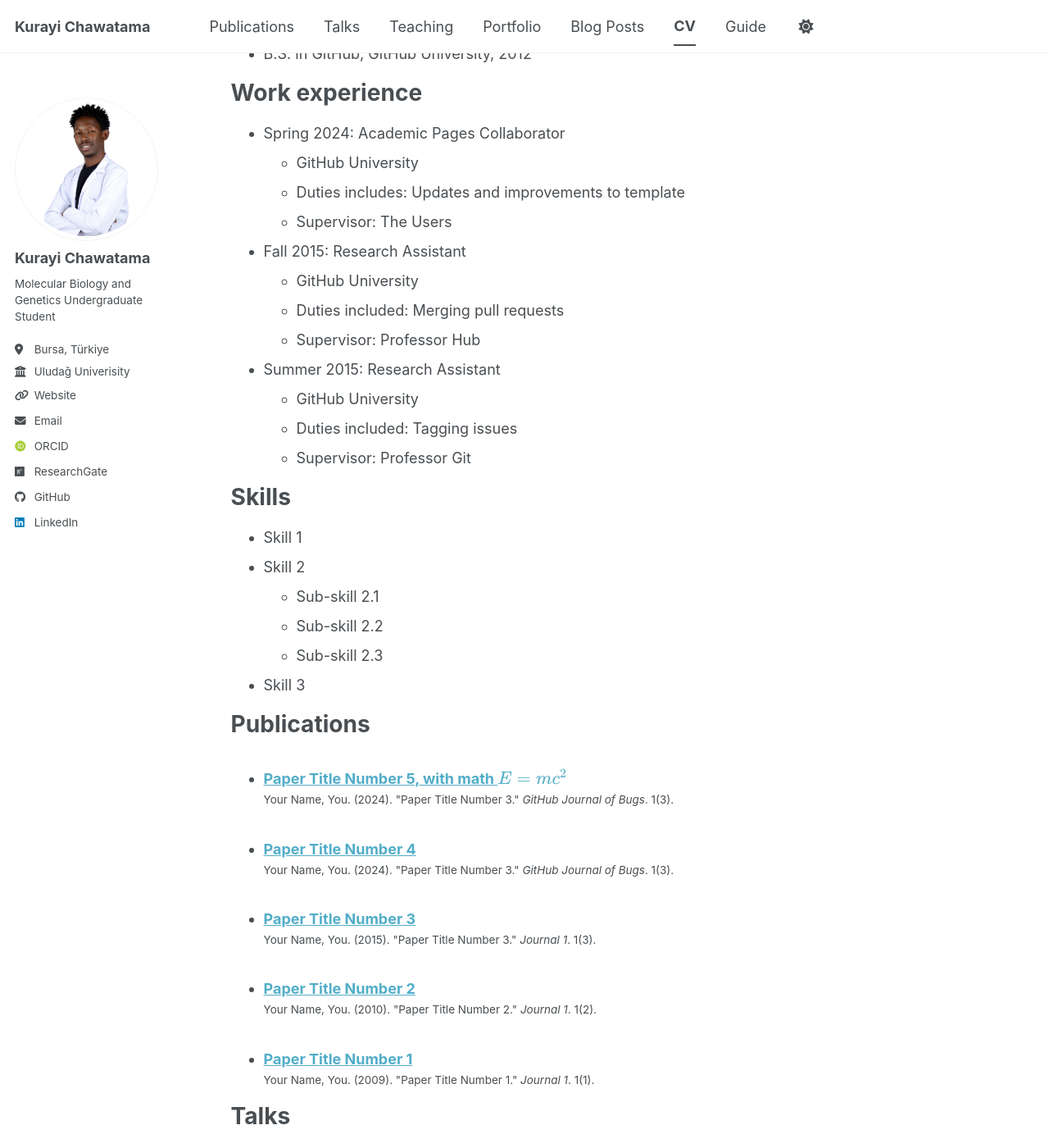
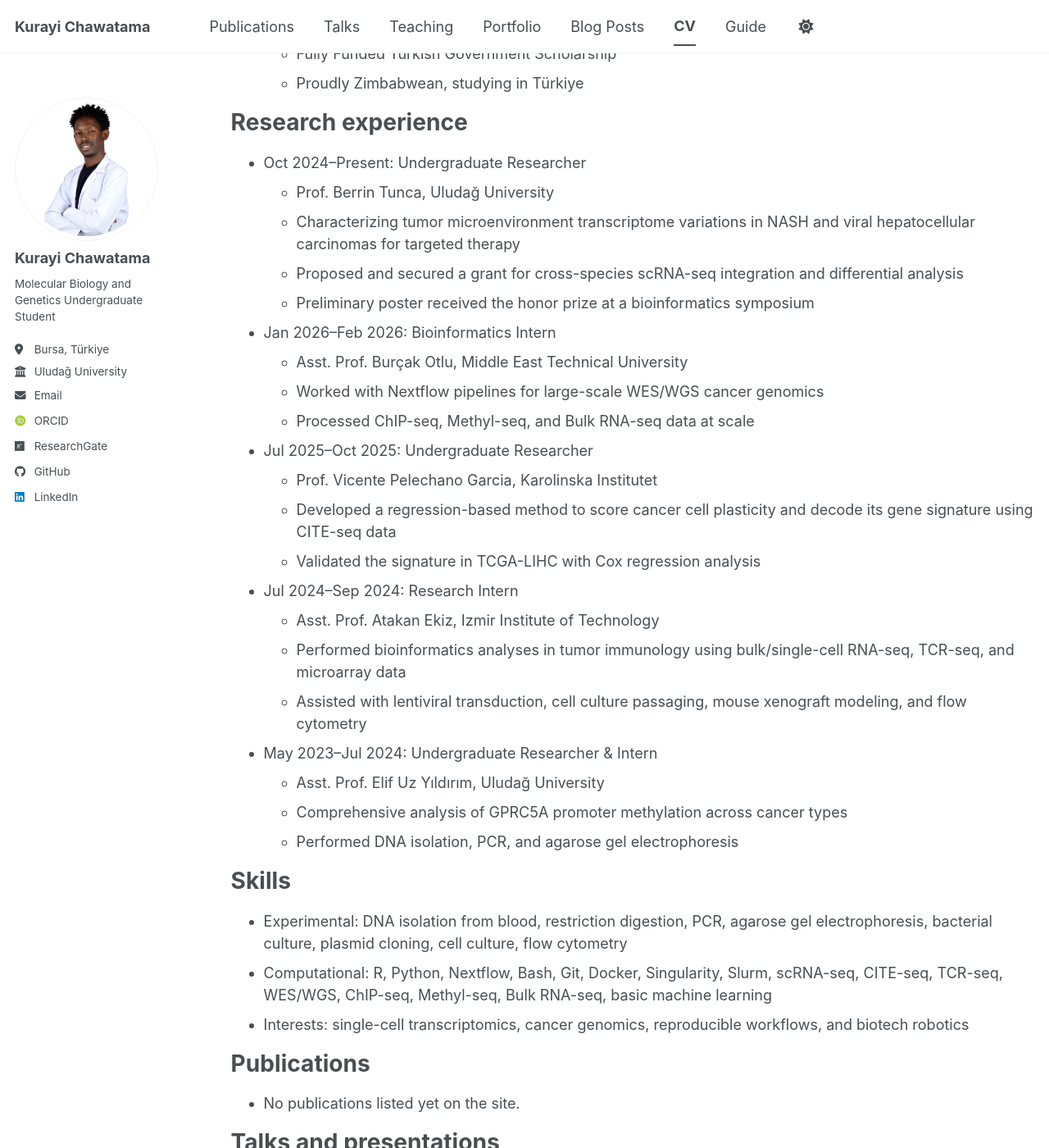
Before and after one commit to KurayiChawatama/kurayi-chawatama.github.io, a Jekyll site: the page built from _pages/cv.md, in a window 1280 px wide and 1400 px high, scrolled down 215 px. Shown: the whole window at 82% size. Built offline with Jekyll 4.4.1, drawn with Linux system fonts in a browser that asks for light colours; some web fonts are replaced; a script bundle is joined from its source files by our own code; library files that are not in the unit come from our copies; some of the changed text lies outside the part shown.

```diff
--- a/_config.yml
+++ b/_config.yml
@@ -28,8 +28,8 @@ author:
   pronouns         : # example: "she/her"
   bio              : "Molecular Biology and Genetics Undergraduate Student"
   location         : "Bursa, Türkiye"
-  employer         : "Uludağ Univerisity"
-  uri              : "https://kurayi-chawatama.github.io"
+  employer         : "Uludağ University"
+  uri              :
   email            : "kurichawaz@gmail.com"
 
   # Academic websites
--- a/_data/cv.json
+++ b/_data/cv.json
@@ -1,152 +1,165 @@
 {
   "basics": {
-    "name": "Your Sidebar Name",
-    "email": "none@example.org",
-    "phone": "",
-    "website": "https://academicpages.github.io",
-    "summary": "Currently employed at Red Brick University. Short biography for the left-hand sidebar",
+    "name": "Kurayi Chawatama",
+    "label": "Molecular Biology and Genetics Undergraduate Student",
+    "email": "kurichawaz@gmail.com",
+    "phone": "+90 505 650 69 12",
+    "website": "https://kurayichawatama.github.io/",
+    "summary": "Proudly Zimbabwean Molecular Biology and Genetics undergraduate at Uludağ University focused on cancer genomics, transcriptomics, and bioinformatics.",
     "location": {
       "address": "",
       "postalCode": "",
-      "city": "Earth",
-      "countryCode": "US",
-      "region": ""
+      "city": "Bursa",
+      "countryCode": "TR",
+      "region": "Türkiye"
     },
     "profiles": [
       {
-        "network": "Google Scholar",
-        "username": "",
-        "url": "https://scholar.google.com/citations?user=PS_CX0AAAAAJ"
+        "network": "GitHub",
+        "username": "KurayiChawatama",
+        "url": "https://github.com/KurayiChawatama"
+      },
+      {
+        "network": "LinkedIn",
+        "username": "kurayi-chawatama",
+        "url": "https://www.linkedin.com/in/kurayi-chawatama/"
       },
       {
         "network": "ORCID",
-        "username": "",
-        "url": "https://orcid.org/yourorcidurl"
+        "username": "0009-0005-2642-5407",
+        "url": "https://orcid.org/0009-0005-2642-5407"
       },
       {
-        "network": "GitHub",
-        "username": "academicpages",
-        "url": "https://github.com/academicpages"
+        "network": "ResearchGate",
+        "username": "Kurayi-Chawatama",
+        "url": "https://www.researchgate.net/profile/Kurayi-Chawatama"
       }
     ]
   },
-  "work": [],
+  "work": [
+    {
+      "company": "Uludağ University",
+      "position": "Undergraduate Researcher",
+      "startDate": "2024-10-01",
+      "endDate": "Present",
+      "summary": "Characterizing tumor microenvironment transcriptome variations in NASH and viral hepatocellular carcinomas for targeted therapy.",
+      "highlights": [
+        "Proposed and secured a grant for cross-species scRNA-seq integration and differential analysis.",
+        "Validated findings in vitro using an FFA-induced HCC model.",
+        "Preliminary poster received the honor prize at a bioinformatics symposium."
+      ]
+    },
+    {
+      "company": "Middle East Technical University",
+      "position": "Bioinformatics Intern",
+      "startDate": "2026-01-01",
+      "endDate": "2026-02-01",
+      "summary": "Worked with Nextflow pipelines for large-scale cancer genomics and multi-omics analysis.",
+      "highlights": [
+        "Supported WES/WGS somatic variant calling and mutational signature analysis.",
+        "Processed ChIP-seq, Methyl-seq, and Bulk RNA-seq data at scale."
+      ]
+    },
+    {
+      "company": "Karolinska Institutet",
+      "position": "Undergraduate Researcher",
+      "startDate": "2025-07-01",
+      "endDate": "2025-10-01",
+      "summary": "Developed and validated a regression-based method for cancer cell plasticity scoring using CITE-seq data.",
+      "highlights": [
+        "Decoded gene signatures associated with cancer cell plasticity in hepatocellular carcinoma.",
+        "Validated the signature in TCGA-LIHC with Cox regression analysis."
+      ]
+    },
+    {
+      "company": "Izmir Institute of Technology",
+      "position": "Research Intern",
+      "startDate": "2024-07-01",
+      "endDate": "2024-09-01",
+      "summary": "Performed bioinformatics analyses in tumor immunology using bulk/single-cell RNA-seq, TCR-seq, and microarray data.",
+      "highlights": [
+        "Investigated immune-related lncRNAs.",
+        "Assisted with lentiviral transduction, cell culture passaging, mouse xenograft modeling, and flow cytometry."
+      ]
+    },
+    {
+      "company": "Uludağ University",
+      "position": "Undergraduate Researcher & Intern",
+      "startDate": "2023-05-01",
+      "endDate": "2024-07-01",
+      "summary": "Worked on the comprehensive analysis of GPRC5A promoter methylation across cancer types.",
+      "highlights": [
+        "Presented a methyl-seq pilot study poster at a bioinformatics symposium.",
+        "Performed DNA isolation, PCR, and agarose gel electrophoresis."
+      ]
+    }
+  ],
   "education": [
     {
-      "institution": "GitHub University",
-      "area": "Ph.D in Version Control Theory",
+      "institution": "Uludağ University",
+      "area": "Molecular Biology and Genetics, B.Sc.",
       "studyType": "",
-      "startDate": "",
-      "endDate": "2018",
-      "gpa": null,
-      "courses": []
+      "startDate": "2023-10-01",
+      "endDate": "2027-07-01",
+      "gpa": "3.1/4",
+      "courses": [
+        "Fully Funded Turkish Government Scholarship"
+      ]
+    }
+  ],
+  "skills": [
+    {
+      "name": "Experimental",
+      "keywords": [
+        "DNA isolation from blood",
+        "Restriction digestion",
+        "PCR",
+        "Agarose gel electrophoresis",
+        "Bacterial culture",
+        "Plasmid cloning",
+        "Cell culture",
+        "Flow cytometry"
+      ]
     },
     {
-      "institution": "GitHub University",
-      "area": "M.S. in Jekyll",
-      "studyType": "",
-      "startDate": "",
-      "endDate": "2014",
-      "gpa": null,
-      "courses": []
-    },
-    {
-      "institution": "GitHub University",
-      "area": "B.S. in GitHub",
-      "studyType": "",
-      "startDate": "",
-      "endDate": "2012",
-      "gpa": null,
-      "courses": []
+      "name": "Computational",
+      "keywords": [
+        "R",
+        "Python",
+        "Nextflow",
+        "Bash",
+        "Git",
+        "Docker",
+        "Singularity",
+        "Slurm",
+        "scRNA-seq",
+        "CITE-seq",
+        "TCR-seq",
+        "WES/WGS",
+        "ChIP-seq",
+        "Methyl-seq",
+        "Bulk RNA-seq",
+        "Basic machine learning"
+      ]
     }
   ],
-  "skills": [],
   "languages": [],
-  "interests": [],
-  "references": [],
-  "publications": [
+  "interests": [
     {
-      "name": "Paper Title Number 1",
-      "publisher": "Journal 1",
-      "releaseDate": "2009-10-01",
-      "website": "https://academicpages.github.io/files/paper1.pdf",
-      "summary": "This paper is about the number 1. The number 2 is left for future work."
-    },
-    {
-      "name": "Paper Title Number 2",
-      "publisher": "Journal 1",
-      "releaseDate": "2010-10-01",
-      "website": "https://academicpages.github.io/files/paper2.pdf",
-      "summary": "This paper is about the number 2. The number 3 is left for future work."
-    },
-    {
-      "name": "Paper Title Number 3",
-      "publisher": "Journal 1",
-      "releaseDate": "2015-10-01",
-      "website": "https://academicpages.github.io/files/paper3.pdf",
-      "summary": "This paper is about the number 3. The number 4 is left for future work."
-    },
-    {
-      "name": "Paper Title Number 4",
-      "publisher": "GitHub Journal of Bugs",
-      "releaseDate": "2024-02-17",
-      "website": "https://academicpages.github.io/files/paper3.pdf",
-      "summary": "This paper is about fixing template issue #693."
+      "name": "Research interests",
+      "keywords": [
+        "Cancer genomics",
+        "Single-cell transcriptomics",
+        "Immunoinformatics",
+        "Open-source bioinformatics",
+        "Scientific outreach and translation",
+        "Biotech robotics"
+      ]
     }
   ],
-  "presentations": [
-    {
-      "name": "Talk 1 on Relevant Topic in Your Field",
-      "event": "UC San Francisco, Department of Testing",
-      "date": "2012-03-01",
-      "location": "San Francisco, CA, USA",
-      "description": ""
-    },
-    {
-      "name": "Tutorial 1 on Relevant Topic in Your Field",
-      "event": "UC-Berkeley Institute for Testing Science",
-      "date": "2013-03-01",
-      "location": "Berkeley, CA, USA",
-      "description": ""
-    },
-    {
-      "name": "Talk 2 on Relevant Topic in Your Field",
-      "event": "London School of Testing",
-      "date": "2014-02-01",
-      "location": "London, UK",
-      "description": ""
-    },
-    {
-      "name": "Conference Proceeding talk 3 on Relevant Topic in Your Field",
-      "event": "Testing Institute of America 2014 Annual Conference",
-      "date": "2014-03-01",
-      "location": "Los Angeles, CA, USA",
-      "description": ""
-    }
-  ],
-  "teaching": [
-    {
-      "course": "Teaching experience 1",
-      "institution": "University 1, Department",
-      "date": "2014-01-01",
-      "role": "Undergraduate course",
-      "description": ""
-    },
-    {
-      "course": "Teaching experience 2",
-      "institution": "University 1, Department",
-      "date": "2015-01-01",
-      "role": "Workshop",
-      "description": ""
-    }
-  ],
-  "portfolio": [
-    {
-      "name": "Portfolio item number 1",
-      "category": "portfolio",
-      "date": "",
-      "url": "",
-      "description": "Short description of portfolio item number 1<br/><img src='/images/500x300.png'>"
-    }
-  ]
+  "references": [],
+  "publications": [],
+  "presentations": [],
+  "teaching": [],
+  "portfolio": []
 }
--- a/_pages/cv.md
+++ b/_pages/cv.md
@@ -11,54 +11,62 @@ redirect_from:
 
 Education
 ======
-* Ph.D in Version Control Theory, GitHub University, 2018 (expected)
-* M.S. in Jekyll, GitHub University, 2014
-* B.S. in GitHub, GitHub University, 2012
+* B.Sc. in Molecular Biology and Genetics, Uludağ University, Bursa, Türkiye, 2023–2027 (expected)
+  * GPA: 3.1/4
+  * Fully Funded Turkish Government Scholarship
+  * Proudly Zimbabwean, studying in Türkiye
 
-Work experience
+Research experience
 ======
-* Spring 2024: Academic Pages Collaborator
-  * GitHub University
-  * Duties includes: Updates and improvements to template
-  * Supervisor: The Users
+* Oct 2024–Present: Undergraduate Researcher
+  * Prof. Berrin Tunca, Uludağ University
+  * Characterizing tumor microenvironment transcriptome variations in NASH and viral hepatocellular carcinomas for targeted therapy
+  * Proposed and secured a grant for cross-species scRNA-seq integration and differential analysis
+  * Preliminary poster received the honor prize at a bioinformatics symposium
 
-* Fall 2015: Research Assistant
-  * GitHub University
-  * Duties included: Merging pull requests
-  * Supervisor: Professor Hub
+* Jan 2026–Feb 2026: Bioinformatics Intern
+  * Asst. Prof. Burçak Otlu, Middle East Technical University
+  * Worked with Nextflow pipelines for large-scale WES/WGS cancer genomics
+  * Processed ChIP-seq, Methyl-seq, and Bulk RNA-seq data at scale
 
-* Summer 2015: Research Assistant
-  * GitHub University
-  * Duties included: Tagging issues
-  * Supervisor: Professor Git
+* Jul 2025–Oct 2025: Undergraduate Researcher
+  * Prof. Vicente Pelechano Garcia, Karolinska Institutet
+  * Developed a regression-based method to score cancer cell plasticity and decode its gene signature using CITE-seq data
+  * Validated the signature in TCGA-LIHC with Cox regression analysis
+
+* Jul 2024–Sep 2024: Research Intern
+  * Asst. Prof. Atakan Ekiz, Izmir Institute of Technology
+  * Performed bioinformatics analyses in tumor immunology using bulk/single-cell RNA-seq, TCR-seq, and microarray data
+  * Assisted with lentiviral transduction, cell culture passaging, mouse xenograft modeling, and flow cytometry
+
+* May 2023–Jul 2024: Undergraduate Researcher & Intern
+  * Asst. Prof. Elif Uz Yıldırım, Uludağ University
+  * Comprehensive analysis of GPRC5A promoter methylation across cancer types
+  * Performed DNA isolation, PCR, and agarose gel electrophoresis
 
 Skills
 ======
-* Skill 1
-* Skill 2
-  * Sub-skill 2.1
-  * Sub-skill 2.2
-  * Sub-skill 2.3
-* Skill 3
+* Experimental: DNA isolation from blood, restriction digestion, PCR, agarose gel electrophoresis, bacterial culture, plasmid cloning, cell culture, flow cytometry
+* Computational: R, Python, Nextflow, Bash, Git, Docker, Singularity, Slurm, scRNA-seq, CITE-seq, TCR-seq, WES/WGS, ChIP-seq, Methyl-seq, Bulk RNA-seq, basic machine learning
+* Interests: single-cell transcriptomics, cancer genomics, reproducible workflows, and biotech robotics
 
 Publications
 ======
-  <ul>{% for post in site.publications reversed %}
-    {% include archive-single-cv.html %}
-  {% endfor %}</ul>
+* No publications listed yet on the site.
 
-Talks
+Talks and presentations
 ======
-  <ul>{% for post in site.talks reversed %}
-    {% include archive-single-talk-cv.html  %}
-  {% endfor %}</ul>
+* Poster presentation on GPRC5A promoter methylation across cancer types
+* Poster presentation on tumor microenvironment transcriptome variations in NASH and viral hepatocellular carcinoma
+* Community talks, workshops, and translation activities through nf-core, yEFIS, and ISCB-RSG Türkiye
 
 Teaching
 ======
-  <ul>{% for post in site.teaching reversed %}
-    {% include archive-single-cv.html %}
-  {% endfor %}</ul>
+* No formal teaching appointments to list yet.
 
 Service and leadership
 ======
-* Currently signed in to 43 different slack teams
+* Contributor & Core Team Member, nf-core
+* Task Force Member, Young European Federation of Immunological Societies (yEFIS)
+* Outreach & Translation Team Leader, International Society for Computational Biology - RSG Türkiye
+* Science Team Leader, UluRover | Uludağ University Robotics Society
```
Also changed, not shown: _pages/about.md (+6 -11 lines), 1 other file.
